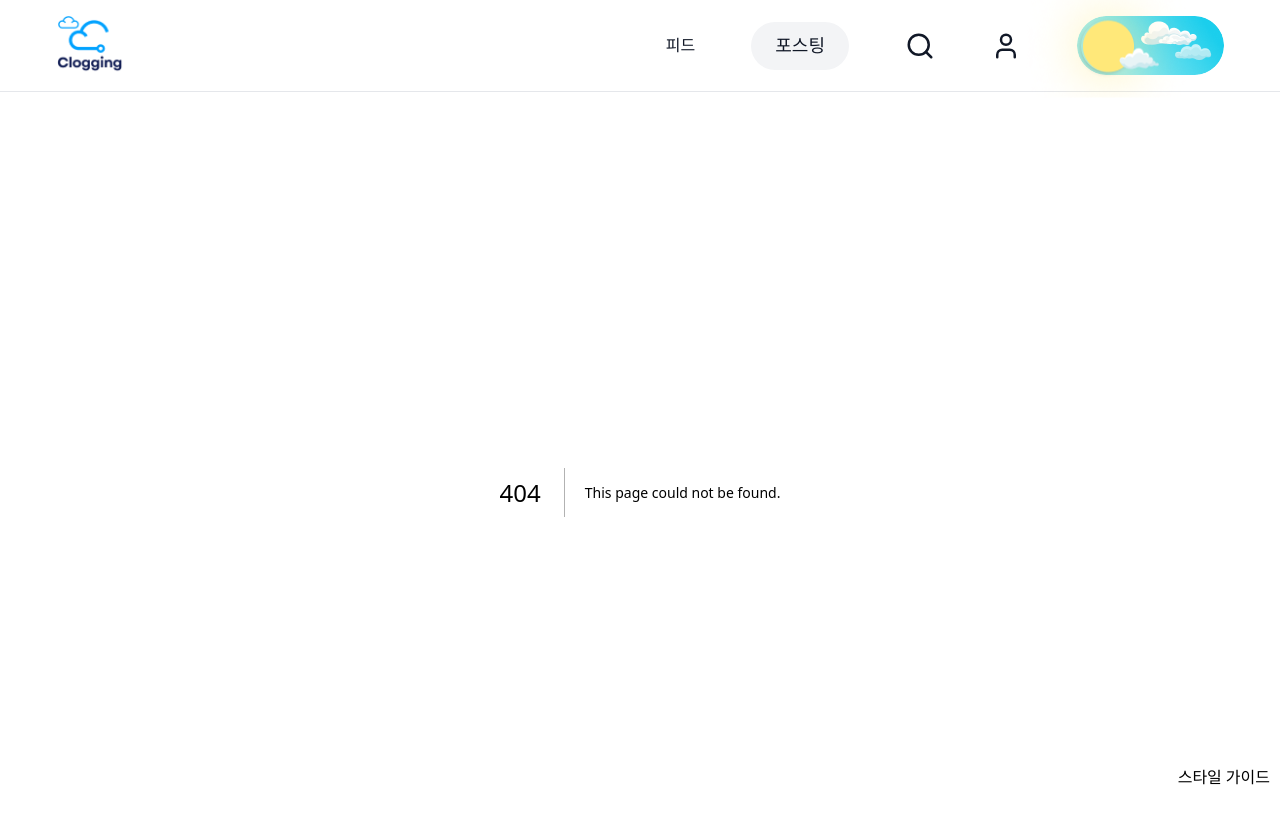
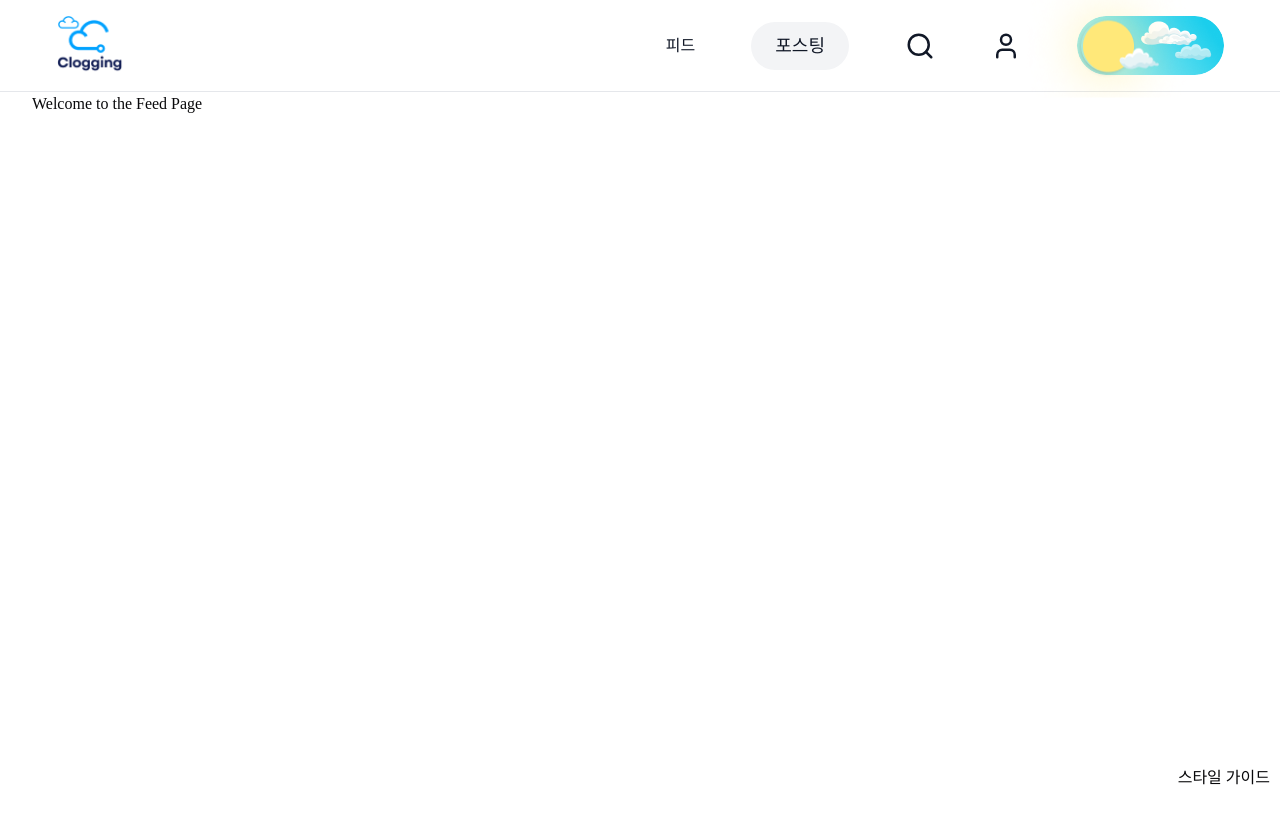
Before and after one commit to prgrms-fe-devcourse/NFE1_2_3_Clogging, a Next.js app in the folder clogging/: page /feed in a window 1280 px wide. Before the commit this address had no page. Shown: the top 824 px of the page. Built offline with nearby package versions, Linux system fonts and the light colour scheme.

Commit message:
✨ Feat: 포스트 가로 컴포넌트 테스트 할 피드 페이지 생성 #7

```diff
--- /dev/null
+++ b/clogging/src/app/feed/page.tsx
@@ -0,0 +1,16 @@
+'use client';
+import { useTheme } from '@/contexts/ThemeContext';
+
+const FeedPage: React.FC = () => {
+  const { isDarkMode } = useTheme();
+  return (
+    <div
+      className={`min-h-screen ${isDarkMode ? 'bg-gray-900 text-white' : 'bg-white'}`}
+    >
+      <h1>Welcome to the Feed Page</h1>
+      {/* 여기에 페이지의 다른 내용들을 추가하면 됩니다. */}
+    </div>
+  );
+};
+
+export default FeedPage;
```
